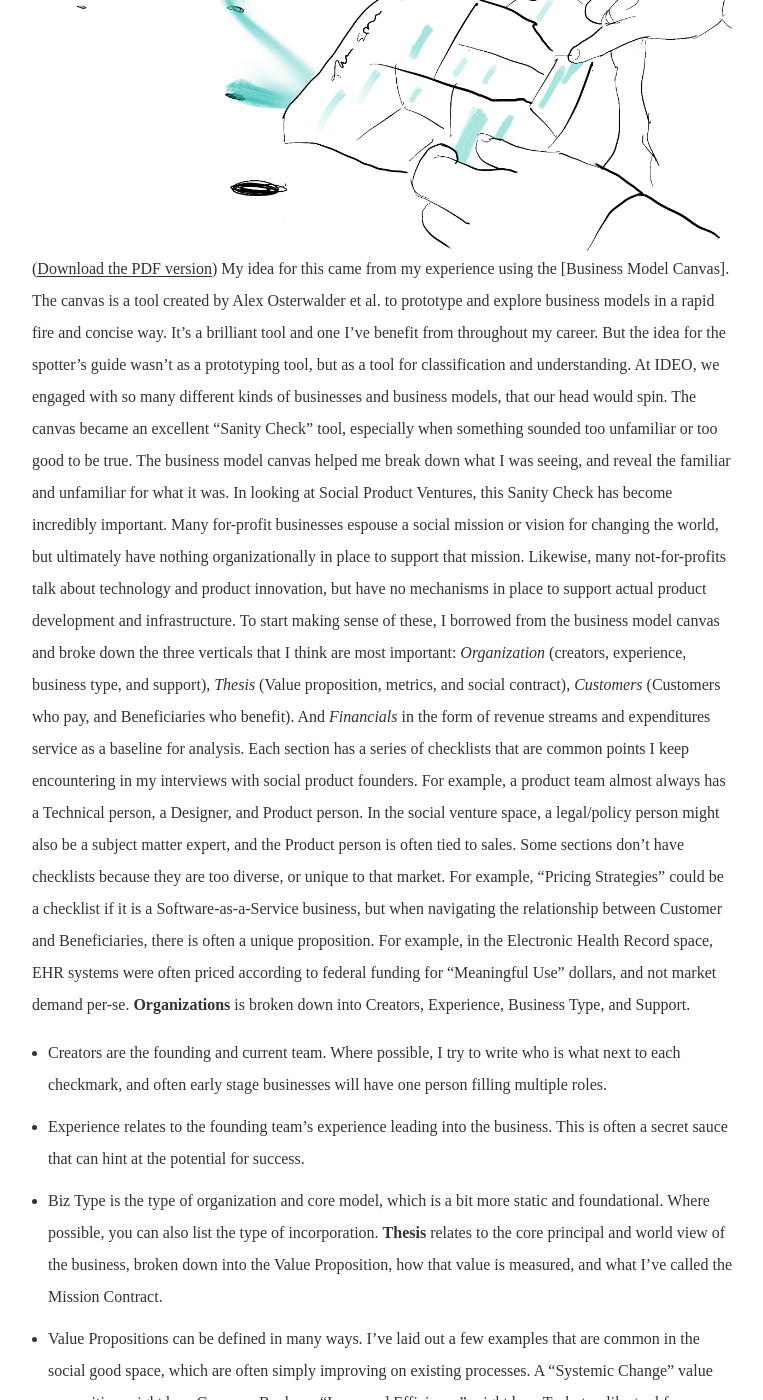
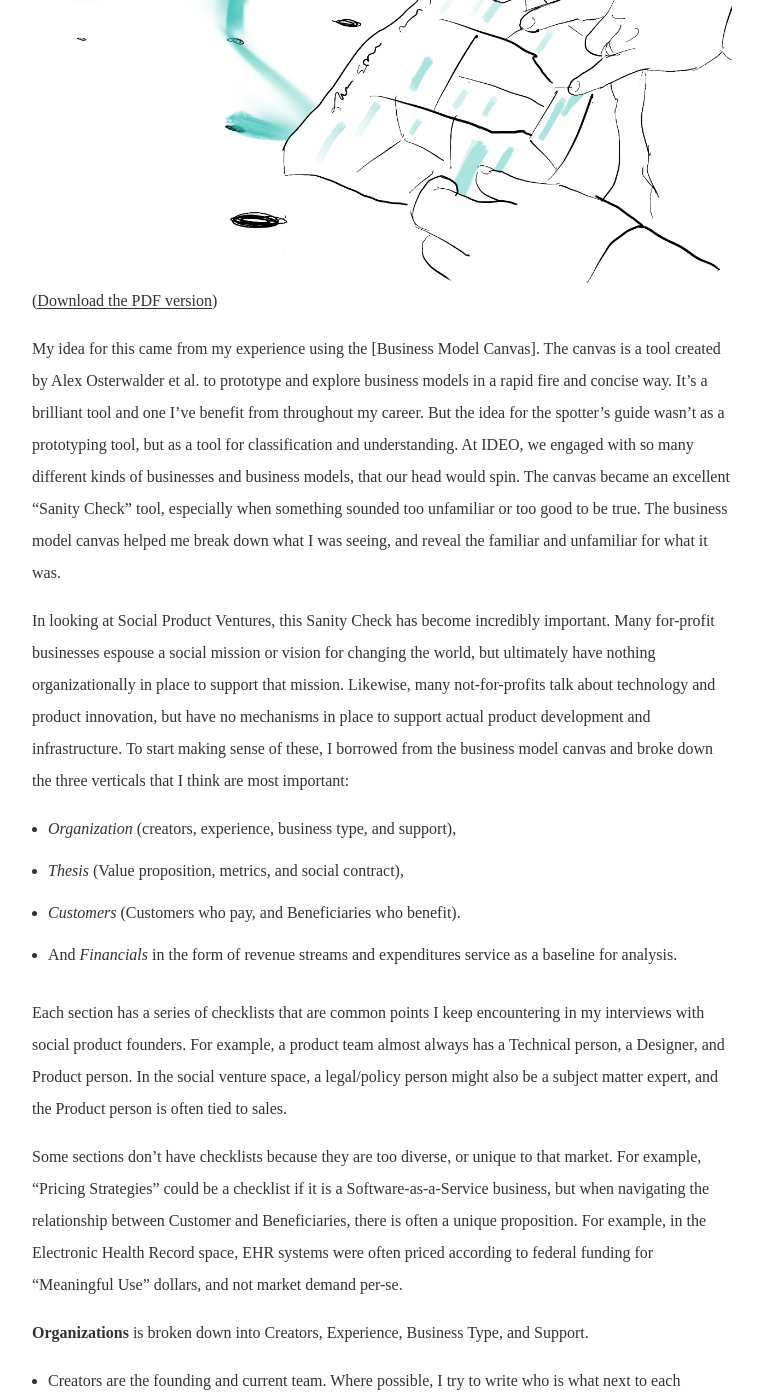
Before and after one commit to readywater/log.andrewlb.com, a Jekyll site: the page built from _posts/2017-07-10-spottersguide.md, in a window 1280 px wide and 1400 px high, scrolled down 1367 px. Shown: the whole window, without its empty margins (258-1021 px from the left). Built offline with Jekyll 4.4.1, drawn with Linux system fonts in a browser that asks for light colours; some web fonts are replaced; comment, search, counter and statistics services are not loaded; some of the changed text lies outside the part shown.

Commit message:
Fixed mistake

```diff
--- a/_posts/2017-07-10-spottersguide.md
+++ b/_posts/2017-07-10-spottersguide.md
@@ -9,32 +9,45 @@ image: '/images/posts/20170710-spotter.jpg'
 ---
 
 How do you know that a software business with a social mission is actually a Social Product Venture? Some might be able to glance at a business and declare “I know it when I see it”, but when dealing with the capital required to hire the best talent to make and maintain great social good products, perhaps we need a more effective and less inscrutable spotter’s guide.
+
 My hypothesis is that Social Product Ventures exist across a continuum of potential organizational structures: from for-profit businesses with social missions baked-in, to not-for-profits with unique granting structures and partnerships, and everything in-between. Diversity in this way is helpful and good: it creates options and resilience within the social product marketplace. But it creates challenges when it comes to saying concretely “This is a Social Product Venture”, vs. the alternative. If we can’t have a concrete classification like “For Profit Delaware C Corp”,“501(c)3 Not for Profit”, “Washington Benefit Corp”, perhaps we can at least have a guide for Thoughtful Spotters navigating the world of social good software businesses.
+
 ![SPV Spotter Guide]({{ site.url }}/images/posts/20170710-spotter.jpg)
 ([Download the PDF version]({{ site.url }}/assets/v011spotter.pdf))
+
 My idea for this came from my experience using the [Business Model Canvas]. The canvas is a tool created by Alex Osterwalder et al. to prototype and explore business models in a rapid fire and concise way. It’s a brilliant tool and one I’ve benefit from throughout my career. But the idea for the spotter’s guide wasn’t as a prototyping tool, but as a tool for classification and understanding. At IDEO, we engaged with so many different kinds of businesses and business models, that our head would spin. The canvas became an excellent “Sanity Check” tool, especially when something sounded too unfamiliar or too good to be true. The business model canvas helped me break down what I was seeing, and reveal the familiar and unfamiliar for what it was.
+
 In looking at Social Product Ventures, this Sanity Check has become incredibly important. Many for-profit businesses espouse a social mission or vision for changing the world, but ultimately have nothing organizationally in place to support that mission. Likewise, many not-for-profits talk about technology and product innovation, but have no mechanisms in place to support actual product development and infrastructure. To start making sense of these, I borrowed from the business model canvas and broke down the three verticals that I think are most important:
-*Organization* (creators, experience, business type, and support),
-*Thesis* (Value proposition, metrics, and social contract),
-*Customers* (Customers who pay, and Beneficiaries who benefit).
-And *Financials* in the form of revenue streams and expenditures service as a baseline for analysis.
+
+- *Organization* (creators, experience, business type, and support),
+- *Thesis* (Value proposition, metrics, and social contract),
+- *Customers* (Customers who pay, and Beneficiaries who benefit).
+- And *Financials* in the form of revenue streams and expenditures service as a baseline for analysis.
+
 Each section has a series of checklists that are common points I keep encountering in my interviews with social product founders. For example, a product team almost always has a Technical person, a Designer, and Product person. In the social venture space, a legal/policy person might also be a subject matter expert, and the Product person is often tied to sales.
+
 Some sections don’t have checklists because they are too diverse, or unique to that market. For example, “Pricing Strategies” could be a checklist if it is a Software-as-a-Service business, but when navigating the relationship between Customer and Beneficiaries, there is often a unique proposition. For example, in the Electronic Health Record space, EHR systems were often priced according to federal funding for “Meaningful Use” dollars, and not market demand per-se.
+
 **Organizations** is broken down into Creators, Experience, Business Type, and Support.
 - Creators are the founding and current team. Where possible, I try to write who is what next to each checkmark, and often early stage businesses will have one person filling multiple roles.
 - Experience relates to the founding team’s experience leading into the business. This is often a secret sauce that can hint at the potential for success.
 - Biz Type is the type of organization and core model, which is a bit more static and foundational. Where possible, you can also list the type of incorporation.
+
 **Thesis** relates to the core principal and world view of the business, broken down into the Value Proposition, how that value is measured, and what I’ve called the Mission Contract.
 - Value Propositions can be defined in many ways. I’ve laid out a few examples that are common in the social good space, which are often simply improving on existing processes. A “Systemic Change” value proposition might be a [Grameen Bank](https://en.wikipedia.org/wiki/Grameen_Bank), an “Improved Efficiency” might by a [Turbotax-like tool for a terrible bureaucratic system](https://upsolve.org/),  and a “New Capability” might be [Food Stamp balances over text message](http://splash.codeforamerica.org/balance/english/ak/).
 - Metrics are split into Social measures and Business measures. Traditional business measures like Customer Acquisitions and Conversions, various measures of Recurring Revenue, and similar are vital for social good businesses to track. It becomes more challenging with Social Impact measures, such as Social ROI. There are great tools like [Sinzer.org] that have frameworks for tracking and development these metrics, and I will be developing a tool to help social product ventures define their success metrics
 - The Mission Contract is a concrete list of things that enshrines and protects the social mission of the business. The might be on the far end of incorporating as a Not-For-Profit or B. Corp, or seeking mission-oriented Venture funding, or establishing an advisory board for community representatives
+
 **Customers** are the general mix of customers, users, and beneficiaries. I’ve specifically not put User in this category, as that categorization is often more nuanced that checkmarks can fill.
 - Customers are anyone who is paying for the product. This might be a Not-For-Profit, an aid provider like a legal aid clinic, a company like Kickstarter looking to track its B.corp status with a B2B social impact tool, or a user who is a direct aid seeker AND paying for the product somehow.
 - Beneficiaries have a mirrored list of check marks, and include anyone who directly (or indirectly) benefits from the venture’s value proposition. This is often someone who is seeking and receiving aid, or a Not-For-Profit that is able to improve its pipeline.
+
 **Financials** are heavily abstracted, and are mostly a tool to drive more specific questions. They capture Revenue Stream and Pricing Strategy, as well as Expenditures and Major Risks
 - Revenue Stream is anything that is bringing in resources with a monetary value (at this point). This can be investment, grants, in-kind partnerships, high-value volunteer hours, etc.
 - Pricing Strategy is how the business makes money through its product or service. It might be a yearly licensing fee, it might be tied to a federal funding policy, it might be a per-user usage fee, or a filing fee. Every business has to find the pricing strategy that fits its model and mission, so expect massive variation here.
 - Expenditures are the primary drains to the bank account. For software businesses, this is almost always salary and–at-scale–infrastructure. But there might be additional expenditures too, such as licensing, legal fees, property, or logistics.
 - Major Risks are the big existential threats. In a highly regulated space, it might be the risk of being in breach or boxed into an ineffective business model. For a not-for-profit serving a smaller community, it might be over-reliance on a single foundation. These are many and should be acknowledged.
+
 By explicitly mapping these factors for software-based businesses with social missions, it enables us to understand, compare, and explore businesses that seem wildly different on their surface, yet carry many commonalities in their founding DNA. It allows us to ask the questions that are relevant, and explore the reasons for different decisions with a lens to learn from each business’ unique traits.
+
 So what’s next? This tool is in its very early stages, and will be evolving continuously. I’m actively interviewing social product businesses right now, and have benefited from some great conversations that I’ll be sharing in the coming weeks. These are businesses that are building software products in a dozen different ways, with unique approaches to funding, and with a thoughtful eye for how they can both do good and grow at the same time. If you’re a Social Product Venture and you think you could fill out this Spotter’s Guide, I’d love to hear from you. Drop me a line at [lovettbarron@newamerica.org].
```
